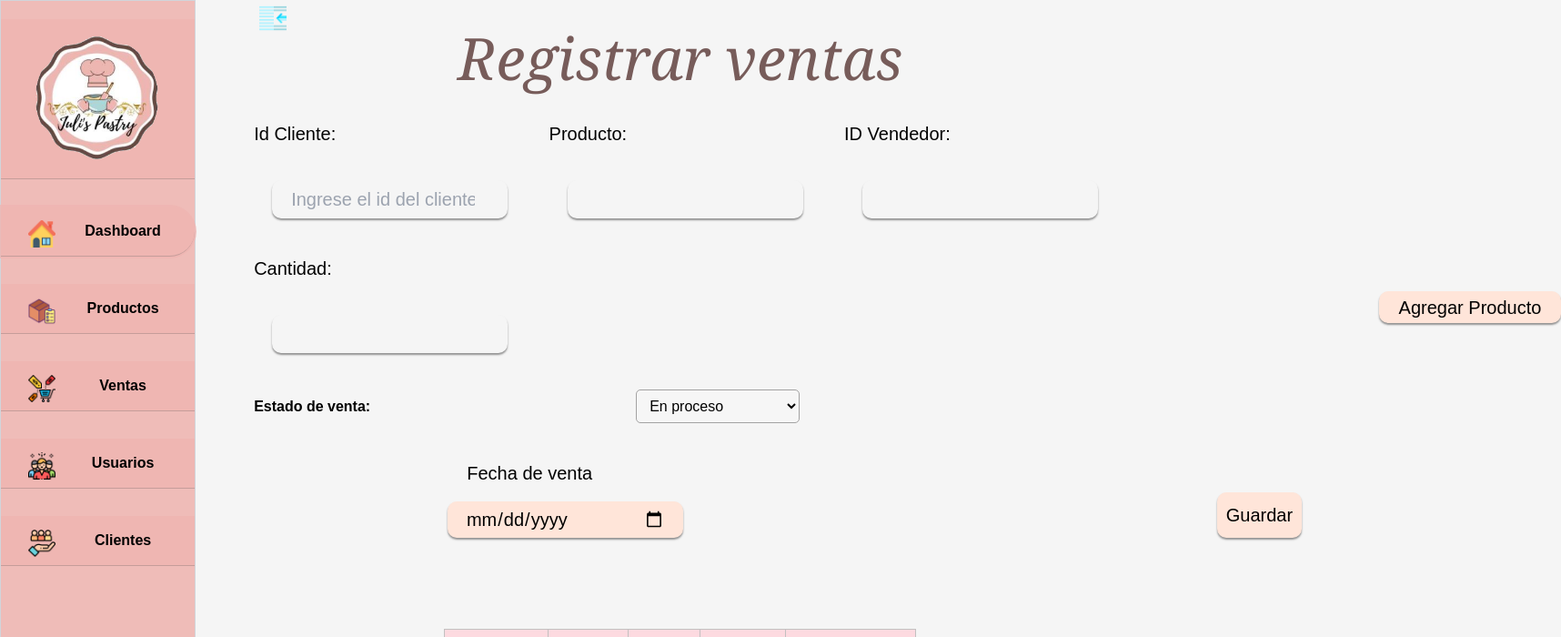
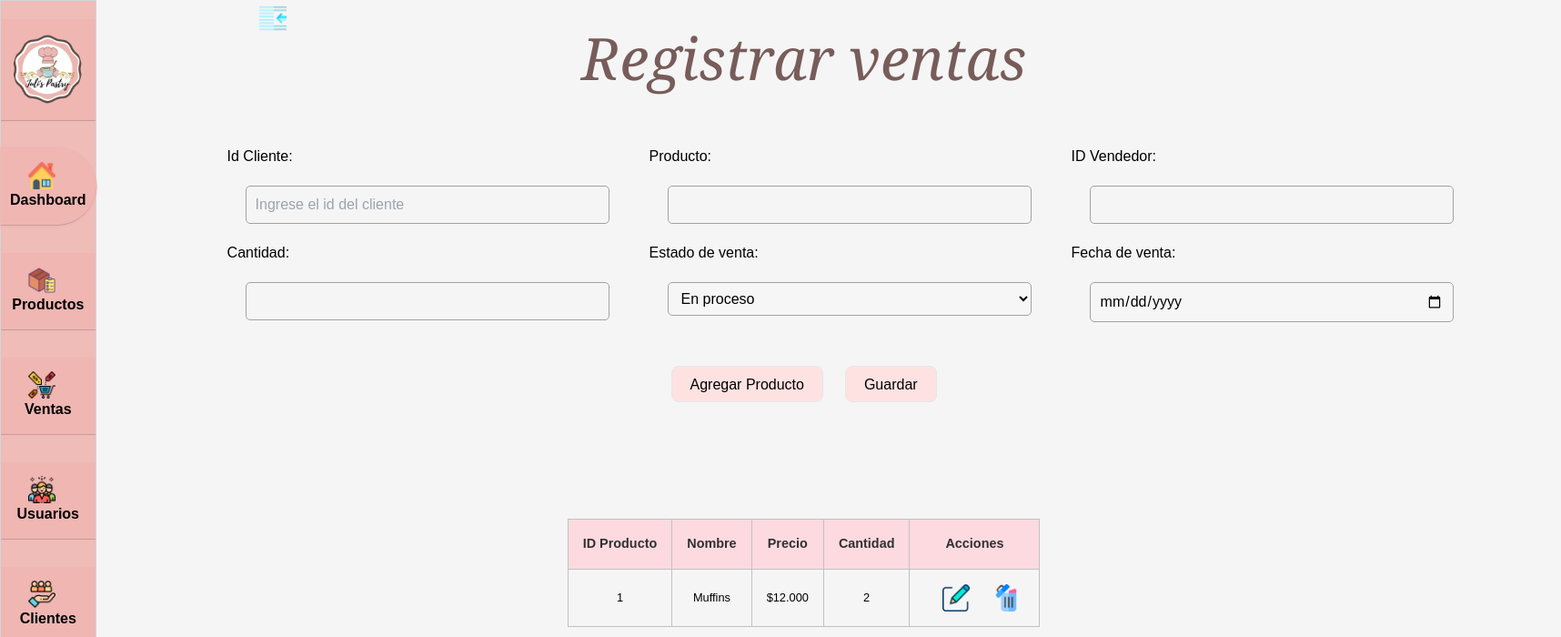
Before and after one commit to programmingEvolution/Proyecto, a React (Create React App) app in the folder front-cmr-pastry/: page /registrarventa in a window 1280 px wide. Shown: the top 700 px of the page at 91% size, 1716 px wide, since content can reach past the window. Built offline with nearby package versions, Linux system fonts and the light colour scheme.

Commit message:
se modificaron los estilos de los formularios de ventas , clientes,y se centraron las tablas

```diff
--- a/front-cmr-pastry/src/App.css
+++ b/front-cmr-pastry/src/App.css
@@ -71,7 +71,7 @@
 }
 
 .selectForm {
-  width: 180px;
+  width: 400px;
   padding: 8px 10px;
   border: 1px solid #a3a2a2;
   border-radius: 5px;
@@ -859,8 +859,8 @@ form {
   margin-right: -200px;
 }
 .field label.fecha {
+  margin-right: -100px;
   margin-left: auto;
-  margin-right: -100px;
   display: flex;
 }
 .field button {
@@ -1138,3 +1138,22 @@ form {
   background-color: rgb(247, 202, 208);
   cursor: pointer;
 }
+
+.tablaPrueba th,
+.tablaPrueba td {
+  width:200px;
+  padding: 8px;
+  border:1px solid rgb(201, 195, 195);
+}
+.tablaPrueba th{
+  background-color:pink;
+  padding-top: 12px;
+  padding-bottom: 12px;
+}
+.tablaPrueba tr:nth-child(even){
+  background-color: rgb(248, 232, 235);
+}
+.tablaPrueba tr:hover{
+  background-color: rgb(247, 202, 208);
+  cursor: pointer;
+}
--- a/front-cmr-pastry/src/components/Panel.jsx
+++ b/front-cmr-pastry/src/components/Panel.jsx
@@ -10,7 +10,7 @@ import { Link } from "react-router-dom";
 
 const Panel = () => {
   return (
-    <div>
+    <div className="ml-48">
       <section>
           <ContenedorTitulos Titulo="Panel de control" />
       </section>
--- a/front-cmr-pastry/src/pages/Clientes.jsx
+++ b/front-cmr-pastry/src/pages/Clientes.jsx
@@ -4,7 +4,7 @@ import ContenedorTitulos from "../components/ContenedorTitulos";
 
 const Clientes = () => {
   return (
-    <div>
+    <div className="ml-60">
       <section>
         <ContenedorTitulos Titulo="Gestión de Clientes" />
       </section>
@@ -26,9 +26,9 @@ const Clientes = () => {
          </section>
 
       <section>
-        <table className= "tabla">
+        <table className= "tablaPrueba">
           <tr>
-            <th>ID Cliente</th>
+            <th >ID Cliente</th>
             <th >Nombre</th>
             <th >Telefono</th>
             <th >correo</th>
--- a/front-cmr-pastry/src/pages/admin/ModificarCliente.jsx
+++ b/front-cmr-pastry/src/pages/admin/ModificarCliente.jsx
@@ -5,13 +5,13 @@ const ModificarCliente = () => {
 
   return (
 
-    <div className="contenedorFormulario">
+    <div className="contenedorFormulario w-full ml-80">
       <section>
               <ContenedorTitulos Titulo = "Modificar cliente"/>
           </section>
       <form className="formulario">
         <section>
-          <label className="labelForm" htmlFor="idCliente">
+          <label className="labelForm mt-20" htmlFor="idCliente">
             Id Cliente:
           </label>
           <input
@@ -59,11 +59,11 @@ const ModificarCliente = () => {
         </section>
 
         <section className="flex flex-grow  justify-around">
-          <button className="buttonForm" type="submit">
+          <button className="bg-red-100 my-7 h-10 rounded-lg border cursor-pointer hover:bg-red-200 p-2 pl-5 pr-5" type="submit">
             Guardar
           </button>
 
-          <button className="buttonForm"  type="button">
+          <button className="bg-red-100 my-7 h-10 rounded-lg border cursor-pointer hover:bg-red-200 p-2 pl-5 pr-5"  type="button">
             Cancelar
           </button>
         </section>
--- a/front-cmr-pastry/src/pages/admin/RegistrarCliente.jsx
+++ b/front-cmr-pastry/src/pages/admin/RegistrarCliente.jsx
@@ -43,14 +43,14 @@ const ResgistrarCliente = () => {
 
   return (
 
-    <div className="contenedorFormulario">
+    <div className="contenedorFormulario w-full ml-80">
       <section>
               <ContenedorTitulos Titulo = "Registrar cliente"/>
           </section>
 
       <form className="formulario" onSubmit={formik.handleSubmit}>
         <section>
-          <label className="labelForm" htmlFor="idCliente">
+          <label className="labelForm mt-20" htmlFor="idCliente">
             Id Cliente:
           </label>
           <input
@@ -121,10 +121,10 @@ const ResgistrarCliente = () => {
           ></input>
         </section>
         <section className="flex flex-grow  justify-around">
-          <button className="buttonForm" type="submit">
+          <button className="bg-red-100 my-7 h-10 rounded-lg border cursor-pointer hover:bg-red-200 p-2 pl-5 pr-5" type="submit">
             Registrar
           </button>
-          <button className="buttonForm"  type="button">
+          <button className="bg-red-100 my-7 h-10 rounded-lg border cursor-pointer hover:bg-red-200 p-2 pl-5 pr-5"  type="button">
             Cancelar
           </button>
         </section>
--- a/front-cmr-pastry/src/pages/admin/RegistrarVenta.jsx
+++ b/front-cmr-pastry/src/pages/admin/RegistrarVenta.jsx
@@ -7,56 +7,58 @@ import { Link } from "react-router-dom";
 
 const RegistrarVenta = () => {
   return (
-    <div>
+    <div className="ml-20">
       <section>
         <ContenedorTitulos Titulo="Registrar ventas" />
       </section>
       <form>
-        <div className="field large">
-          <label for="">Id Cliente:</label>
+        <div className="place-content-center flex space-x-6 mt-12">
+          <label for="">Id Cliente:
           <input
             className="inputForm"
             type="number"
             placeholder="Ingrese el id del cliente"
             required
           />
+          </label>
+          <label for="">Producto:
+          <input className="inputForm" type="text" required />
+          </label>
+          <label for="vendedor">ID Vendedor:
+          <input className="inputForm" name="vendedor" type="number" required />
+          </label>
         </div>
-        <div className="field">
-          <label for="">Producto:</label>
-          <input className="inputForm" type="text" required />
+        <div className="place-content-center flex space-x-6">
+          <label className="flex flex-col"for="">Cantidad:
+            <input
+            className="inputForm"
+            type="number"
+            required
+          />
+          </label>
+          <label className="flex flex-col"  for="">Estado de venta:
+            <select
+              className="selectForm"
+              id="estadoUsuario">
+                <option>En proceso</option>
+                <option>Finalizada</option>
+                <option>Despachada</option>
+            </select>
+          </label>
+          <label className="flex flex-col"  for="">Fecha de venta:
+            <input
+            className="selectForm"
+            type="date"
+            required />
+         </label>
         </div>
-        <div className="field large">
-          <label for="vendedor">ID Vendedor:</label>
-          <input className="inputForm" name="vendedor" type="number" required />
-        </div>
-        <div className="field short">
-          <label for="">Cantidad:</label>
-          <input className="inputForm" type="number" required />
-        </div>
+        </form>
 
-        <div className="field">
-          <input className="boton" type="submit" value="Agregar Producto" />
-        </div>
-
-        <section>
-          <label className="labelForm" htmlFor="estadoUsuario">
-            Estado de venta:
-          </label>
-          <select className="selectForm" id="estadoUsuario">
-            <option>En proceso</option>
-            <option>Finalizada</option>
-            <option>Despachada</option>
-          </select>
-        </section>
-      </form>
-
-      <div className="field boton fecha">
-        <label className="fecha" for="">
-          Fecha de venta
-        </label>
-        <input className="fecha" type="date" required />
-
-        <button>
+      <div className="place-content-center flex space-x-6">
+      <button className="bg-red-100 my-7 h-10 rounded-lg border cursor-pointer hover:bg-red-200 p-2 pl-5 pr-5" type="submit" value="Agregar Producto">
+        Agregar Producto
+      </button>
+        <button className="bg-red-100 my-7 h-10 rounded-lg border cursor-pointer hover:bg-red-200 p-2 pl-5 pr-5">
           <a class="add" href="">
             {" "}
             Guardar
--- a/front-cmr-pastry/src/pages/stockProductos.jsx
+++ b/front-cmr-pastry/src/pages/stockProductos.jsx
@@ -6,7 +6,7 @@ import ContenedorTitulos from "../components/ContenedorTitulos";
 
 const StockProductos = () => {
   return (
-    <div className='max-w-full'>
+    <div className='max-w-full ml-20                '>
       <section>
         <ContenedorTitulos Titulo="Stock de productos" />
       </section>
```
